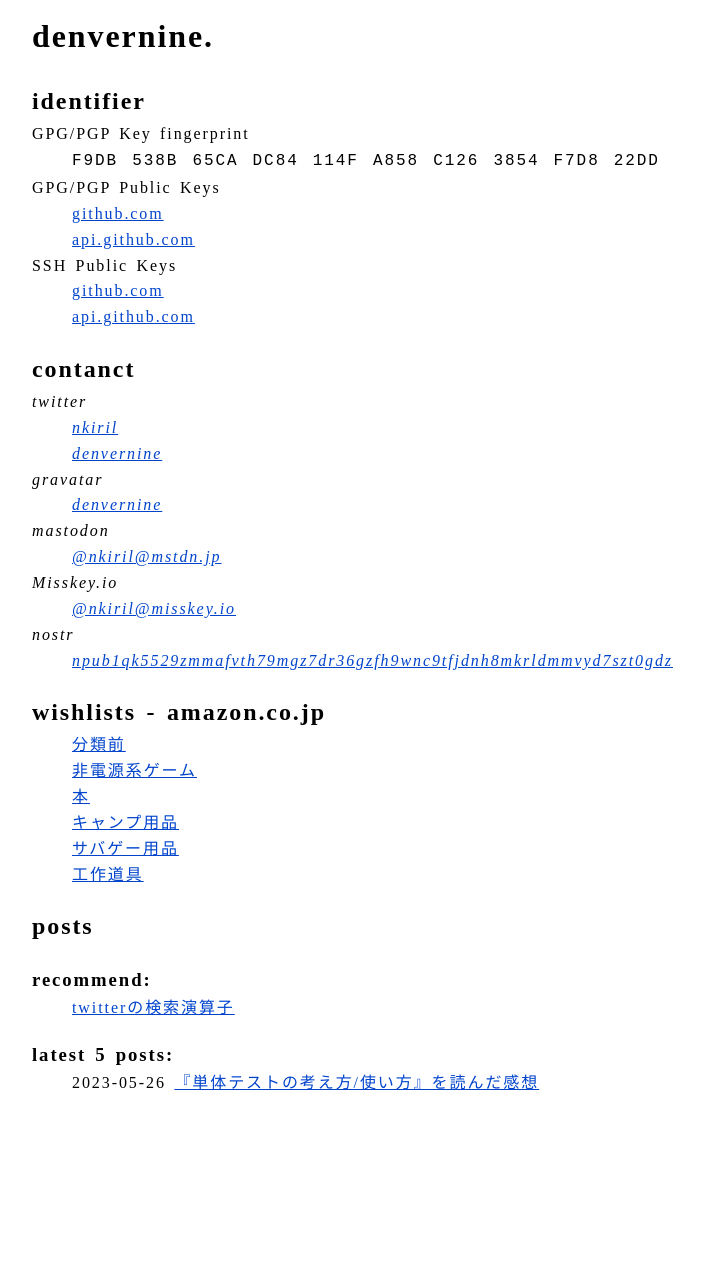
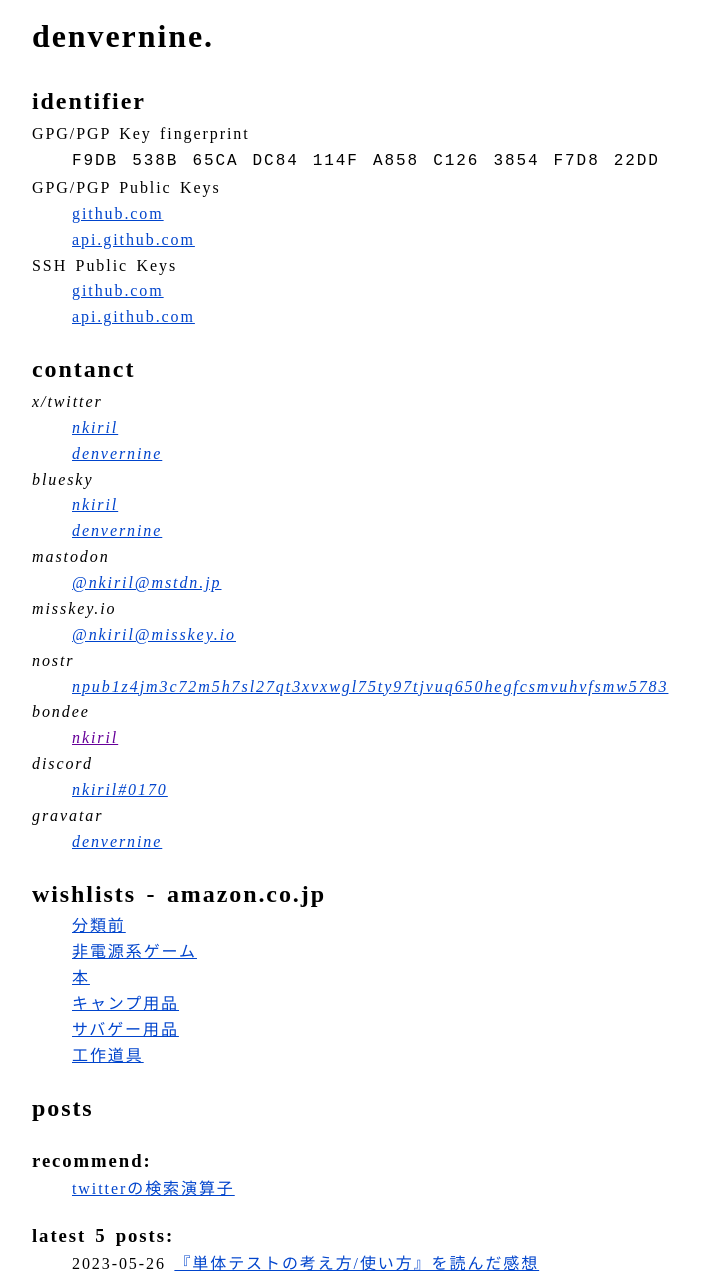
Before and after one commit to denvernine/denvernine.github.io, a Jekyll site: the page built from index.html, in a window 1280 px wide. Shown: the whole page, without its empty margins (203-905 px from the left). Built offline with Jekyll 4.4.1, drawn with Linux system fonts in a browser that asks for light colours; before the commit the page ends 1096 px from its top, so only the background shows below that.

Commit message:
Update nostr.json (#18)
* Update nostr.json

* Update accounts.yml

* Update accounts.yml

```diff
--- a/_data/accounts.yml
+++ b/_data/accounts.yml
@@ -1,18 +1,30 @@
-- service: twitter
+- service: x/twitter
   username: nkiril
   url: https://twitter.com/nkiril
 - service: ~
   username: denvernine
   url: https://twitter.com/denvernine
+- service: bluesky
+  username: nkiril
+  url: https://bsky.app/profile/nkiril.bsky.social
+- service: ~
+  username: denvernine
+  url: https://bsky.app/profile/denvernine.bsky.social
+- service: mastodon
+  username: '@nkiril@mstdn.jp'
+  url: https://mstdn.jp/@nkiril
+- service: misskey.io
+  username: '@nkiril@misskey.io'
+  url: https://misskey.io/@nkiril
+- service: nostr
+  username: npub1z4jm3c72m5h7sl27qt3xvxwgl75ty97tjvuq650hegfcsmvuhvfsmw5783
+  url: nostr:npub1z4jm3c72m5h7sl27qt3xvxwgl75ty97tjvuq650hegfcsmvuhvfsmw5783
+- service: bondee
+  username: nkiril
+  url: ~
+- service: discord
+  username: nkiril#0170
+  url: https://discordapp.com/users/nkiril#0170
 - service: gravatar
   username: denvernine
   url: https://en.gravatar.com/denvernine
-- service: mastodon
-  username: '@nkiril@mstdn.jp'
-  url: https://mstdn.jp/@nkiril
-- service: Misskey.io
-  username: '@nkiril@misskey.io'
-  url: https://misskey.io/@nkiril
-- service: nostr
-  username: npub1qk5529zmmafvth79mgz7dr36gzfh9wnc9tfjdnh8mkrldmmvyd7szt0gdz
-  url: nostr:npub1qk5529zmmafvth79mgz7dr36gzfh9wnc9tfjdnh8mkrldmmvyd7szt0gdz
```
Also changed, not shown: .well-known/nostr.json.
